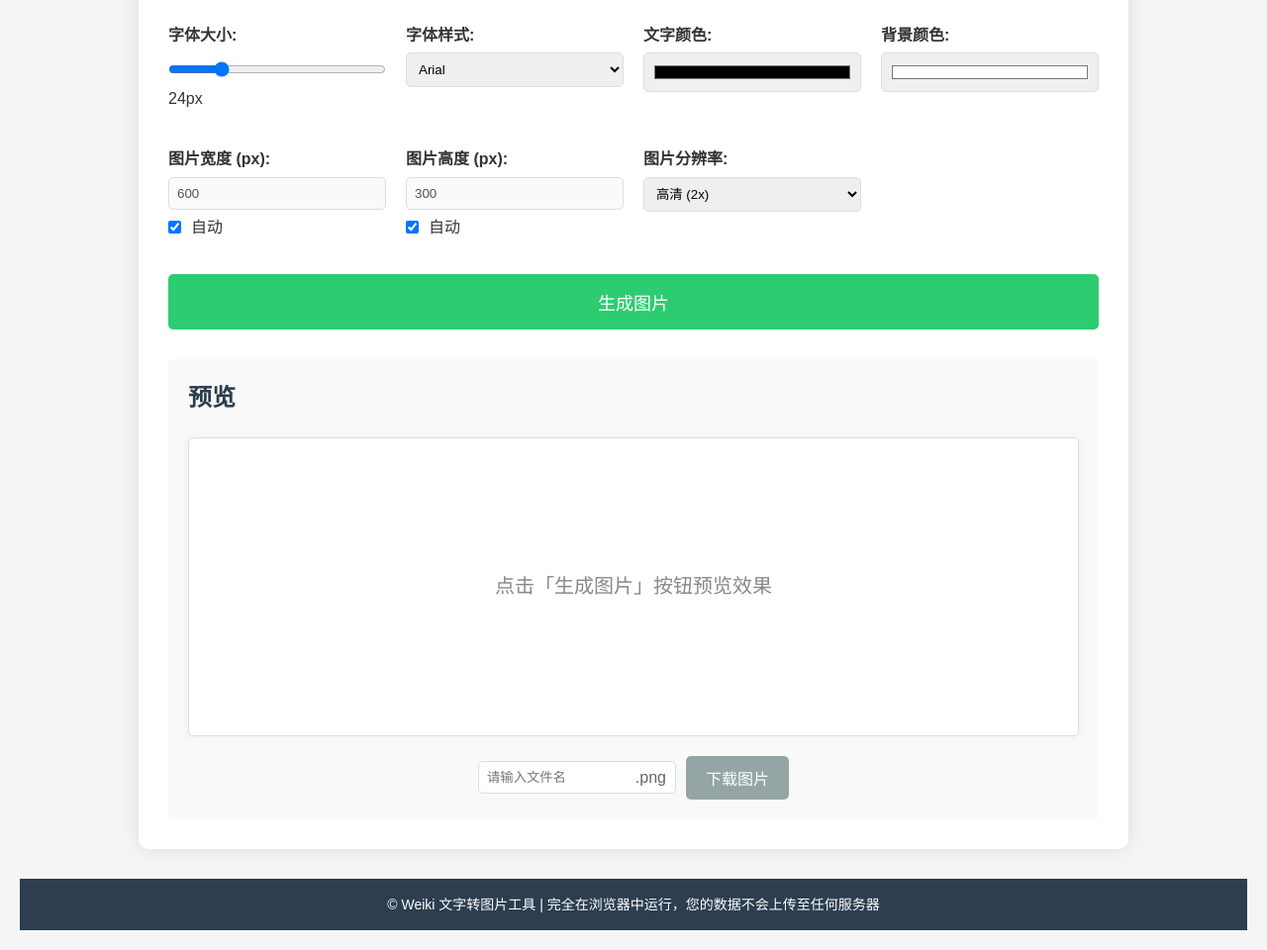
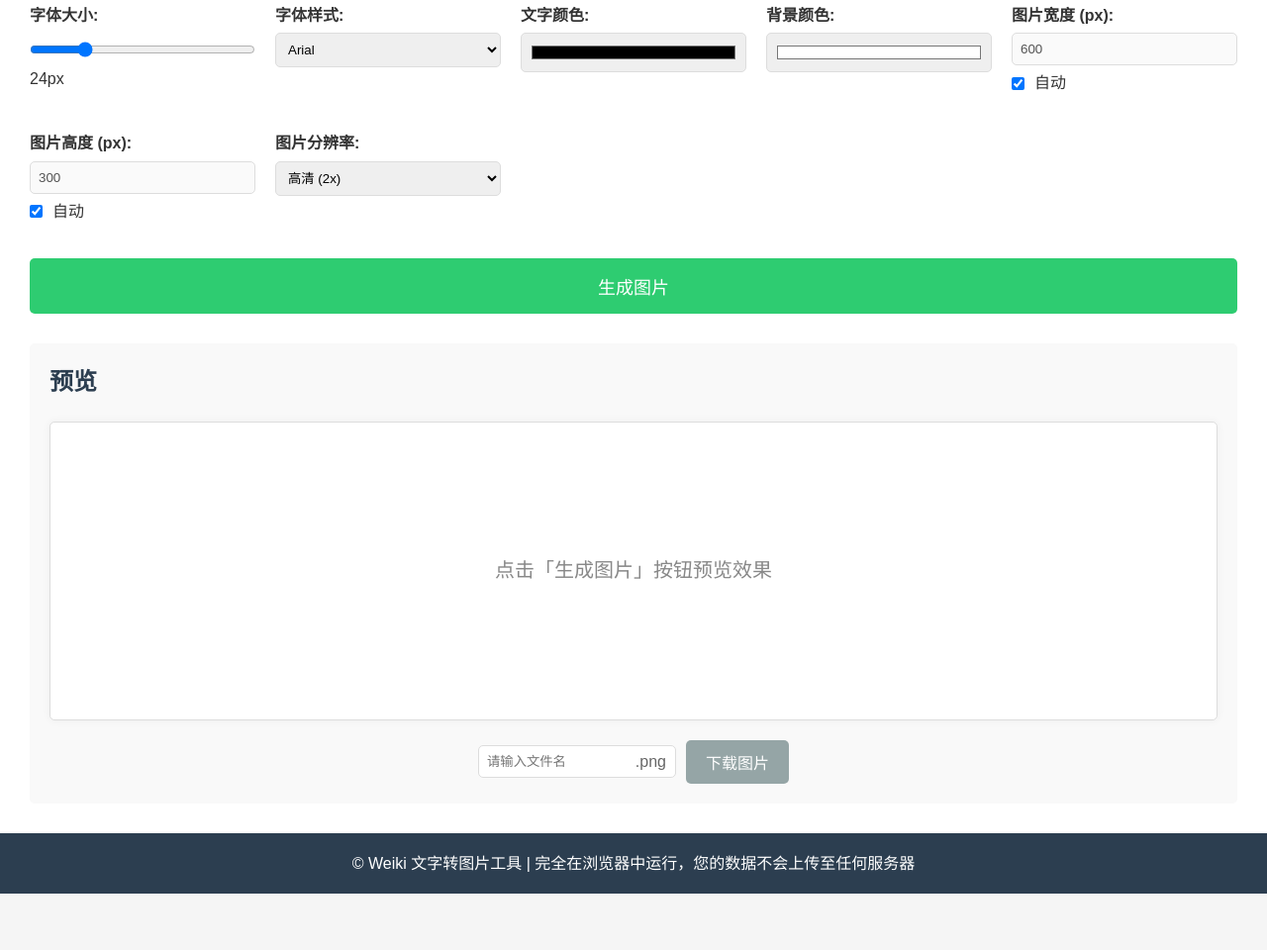
Before and after one commit to Weiki886/text-to-image, a website: page index.html in a window 1280 px wide. Shown: the part 286-1246 px from the top of the page at 99% size. After the commit the page ends 1189 px from the top, so only its background shows below. Drawn offline with Linux system fonts and the light colour scheme.

Commit message:
[Optimization] Optimize page

```diff
--- a/index.html
+++ b/index.html
@@ -48,8 +48,10 @@
             </div>
         </div>
     </div>
-    <footer class="footer-description">
-        © Weiki 文字转图片工具 | 完全在浏览器中运行，您的数据不会上传至任何服务器
+    <footer class="footer">
+        <div style="width: 100%; margin: 0;">
+            © Weiki 文字转图片工具 | 完全在浏览器中运行，您的数据不会上传至任何服务器
+        </div>
     </footer>
     <script src="script.js"></script>
 </body>
--- a/style.css
+++ b/style.css
@@ -9,22 +9,33 @@ body {
     line-height: 1.6;
     color: #333;
     background-color: #f5f5f5;
-    padding: 20px;
+    max-width: 100%;
+    margin: 0;
+    padding: 0;
+    position: relative;
+    min-height: 100vh;
+    box-sizing: border-box;
+    display: flex;
+    flex-direction: column;
 }
 
 .container {
-    max-width: 1000px;
-    margin: 0 auto;
+    width: 100%;
+    margin: 0;
     background-color: #fff;
     padding: 30px;
-    border-radius: 10px;
+    border-radius: 0;
     box-shadow: 0 0 20px rgba(0, 0, 0, 0.1);
+    flex: 1 0 auto;
 }
 
 h1 {
     text-align: center;
     margin-bottom: 30px;
     color: #2c3e50;
+    max-width: 1400px;
+    margin-left: auto;
+    margin-right: auto;
 }
 
 h2 {
@@ -34,6 +45,9 @@ h2 {
 
 .text-input-area {
     margin-bottom: 30px;
+    max-width: 1400px;
+    margin-left: auto;
+    margin-right: auto;
 }
 
 textarea {
@@ -136,6 +150,9 @@ button:disabled {
     background-color: #f9f9f9;
     padding: 20px;
     border-radius: 5px;
+    max-width: 1400px;
+    margin-left: auto;
+    margin-right: auto;
 }
 
 .canvas-container {
@@ -179,14 +196,18 @@ canvas {
     pointer-events: none;
 }
 
-.footer-description {
+.footer {
+    position: relative;
+    width: 100%;
     background-color: #2c3e50;
-    color: #fff;
+    color: white;
     text-align: center;
-    padding: 15px;
-    margin-top: 30px;
-    width: 100%;
-    font-size: 14px;
+    padding: 18px 0;
+    font-size: 16px;
+    margin-top: auto;
+    left: 0;
+    box-sizing: border-box;
+    flex-shrink: 0;
 }
 
 @media (max-width: 768px) {
```
